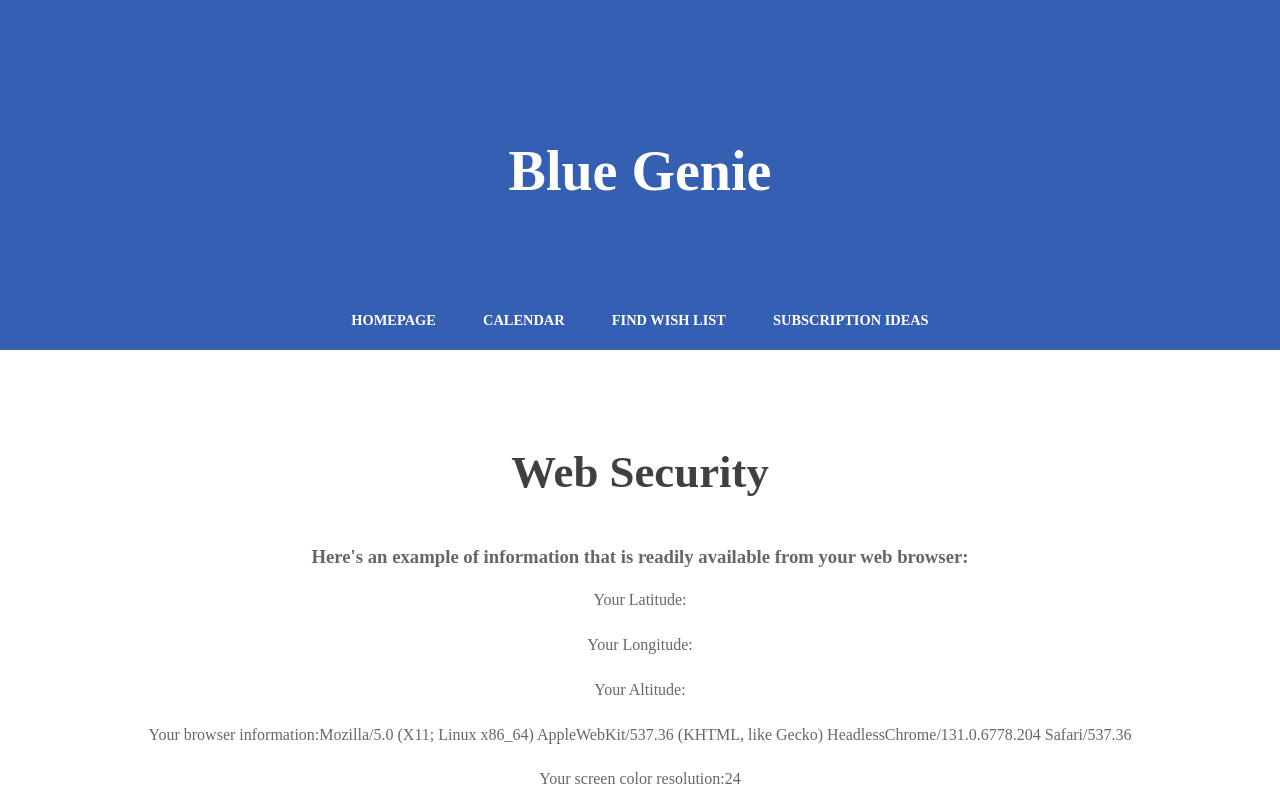
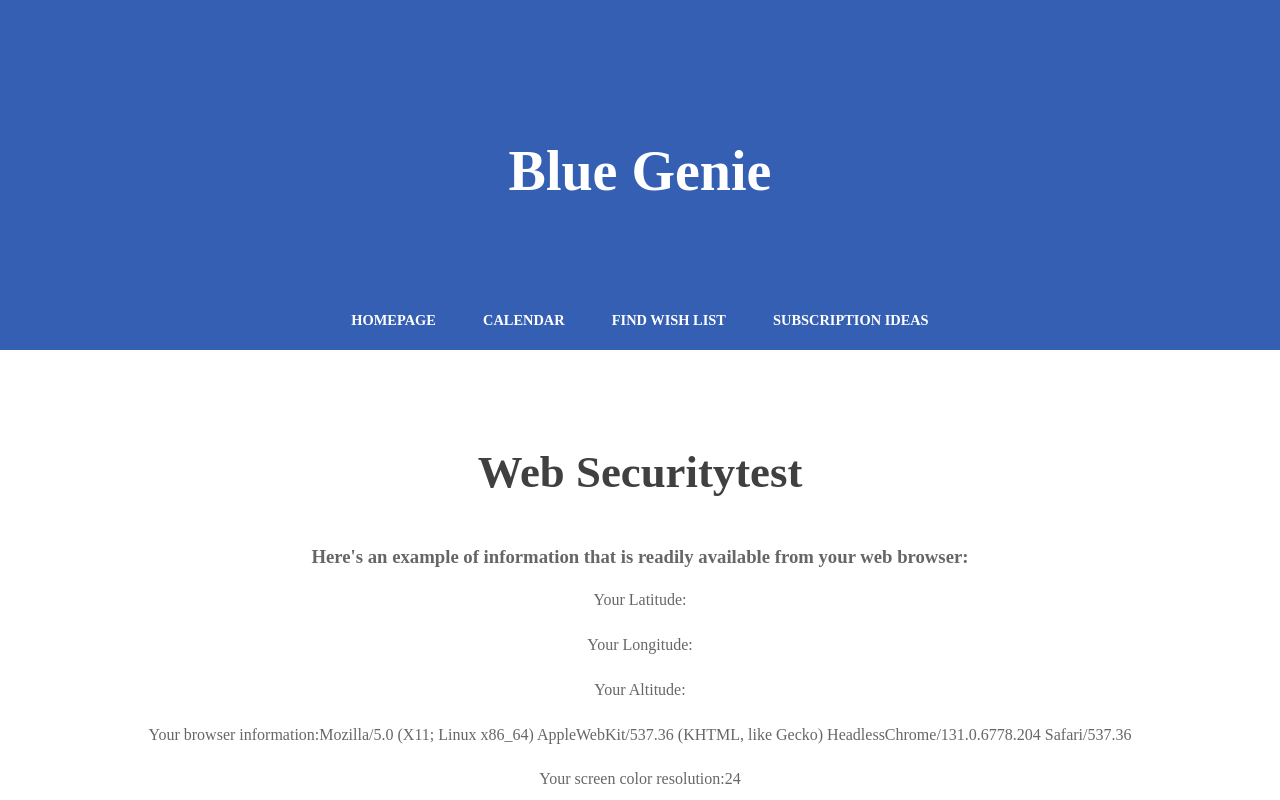
Before and after one commit to Elix3r/Elix3r.github.io, a plain HTML site: page index.html in a window 1280 px wide. Shown: the top 800 px of the page. Drawn offline with Linux system fonts and the light colour scheme; some packages are replaced by stand-ins of ours.

Commit message:
Update index.html

```diff
--- a/index.html
+++ b/index.html
@@ -101,7 +101,7 @@ window.attachEvent("onload", getLocation);
         <div id="welcome" class="container">
 
             <div class="title">
-                <h2>Web Security</h2>
+                <h2>Web Securitytest</h2>
             </div>
 			<h3>Here's an example of information that is readily available from your web browser:</h3>
 
```
